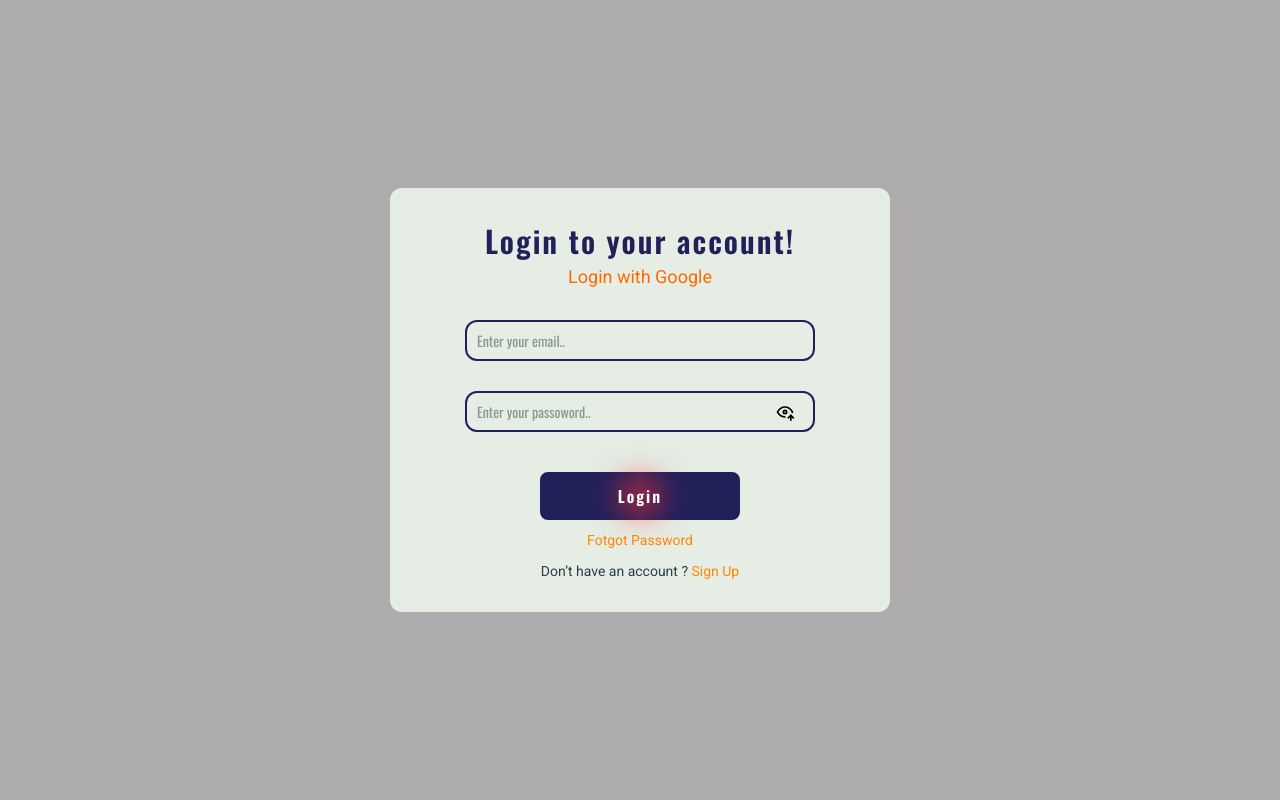
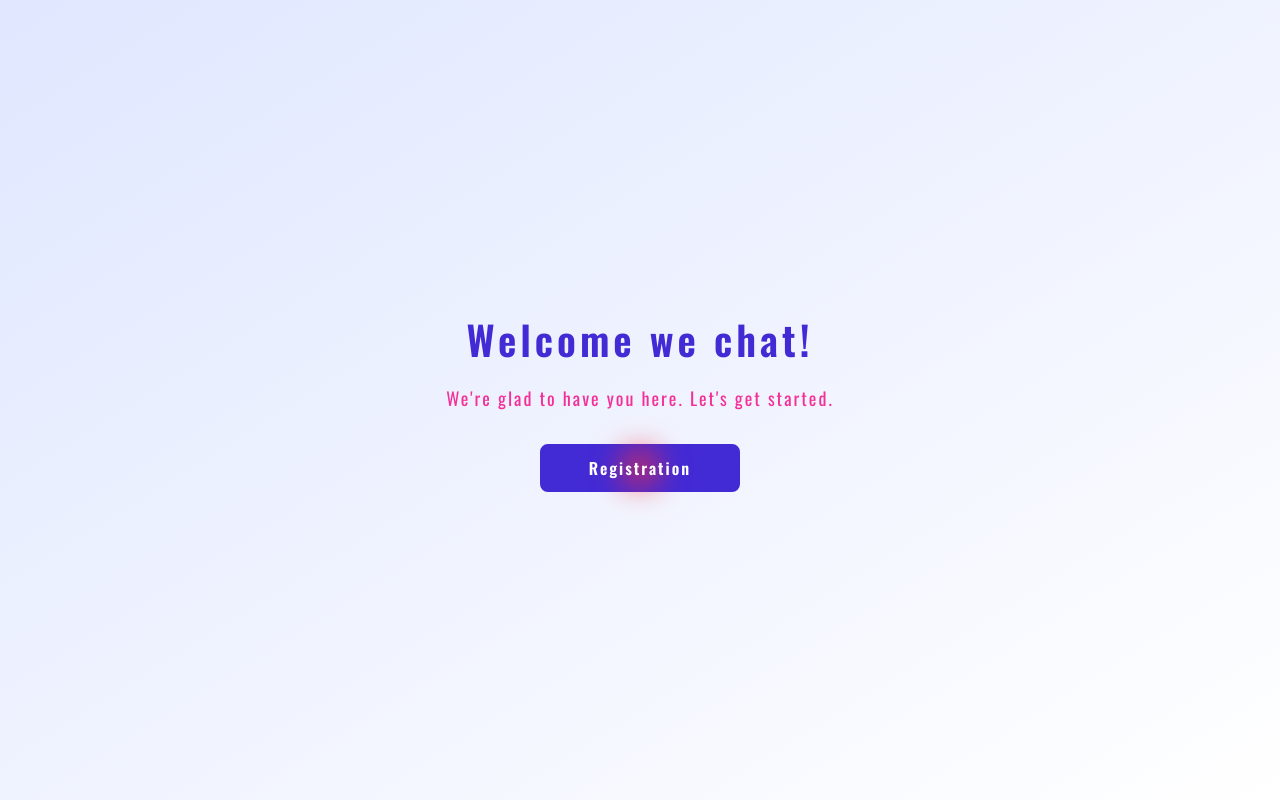
Before and after one commit to rbriday/we-chat, a React (Vite) app: page / in a window 1280 px wide. Before the commit this address led to /login. Built offline with nearby package versions, Linux system fonts and the light colour scheme; no server answers.

Commit message:
add color

```diff
--- a/package.json
+++ b/package.json
@@ -27,6 +27,7 @@
     "@types/react": "^19.1.16",
     "@types/react-dom": "^19.1.9",
     "@vitejs/plugin-react": "^5.0.4",
+    "daisyui": "^5.3.10",
     "eslint": "^9.36.0",
     "eslint-plugin-react-hooks": "^5.2.0",
     "eslint-plugin-react-refresh": "^0.4.22",
--- a/src/App.jsx
+++ b/src/App.jsx
@@ -5,6 +5,7 @@ import Login from "./Pages/Login";
 import Forgot from "./Pages/Forgot";
 import firebaseConfig from "./components/firebase/firebaseConfig";
 import Home from "./Pages/Home";
+import Welcome from "./Pages/Welcome";
 
 
 function App() {
@@ -12,6 +13,10 @@ function App() {
 const router = createBrowserRouter([
   {
     path: "/",
+    element:<Welcome></Welcome>,
+  },
+  {
+    path: "home",
     element:<Home></Home>,
   },
   {
--- a/src/Pages/Forgot.jsx
+++ b/src/Pages/Forgot.jsx
@@ -59,7 +59,7 @@ const Forgot = () => {
             placeholder="Enter your email.."
             className="border-2 border-primary px-[10px] py-[8px] w-full outline-0 rounded-xl font-primary text-[14px] text-secondary"
           />
-          <p className="absolute bottom-[-25px] left-0 bg-red-500 w-full rounded-xl font-primary text-[14px] text-primary">
+          <p className="absolute bottom-[-25px] left-0 bg-red-500 w-full px-1 rounded-xl font-primary text-[14px] text-white">
             {erroEmail}
           </p>
         </div>
--- a/src/Pages/Login.jsx
+++ b/src/Pages/Login.jsx
@@ -70,7 +70,7 @@ const Login = () => {
           dispatch(userInfo(user.user))
           localStorage.setItem("userInfo", JSON.stringify(user))
           setTimeout(() => {
-            navigate("/");
+            navigate("/home");
           }, 3000);
           setLoader(false);
         })
@@ -101,7 +101,7 @@ const Login = () => {
       });
   };
   return (
-    <div className="bg-[#423e3e6d] w-full h-screen flex items-center">
+    <div className="bg-gradient-to-br from-indigo-100 to-white w-full h-screen flex items-center">
       <ToastContainer
         position="top-center"
         autoClose={5000}
@@ -115,7 +115,7 @@ const Login = () => {
         theme="dark"
         transition={Bounce}
       />
-      <div className="w-[500px] bg-[#E5EDE4] mx-auto py-[30px] rounded-xl text-center">
+      <div className="w-[500px] bg-[#E5EDE4] mx-auto py-[30px] rounded-xl text-center shadow-xl">
         <h2 className="font-primary font-semibold text-[30px] text-primary tracking-[2px]">
           Login to your account!
         </h2>
@@ -133,7 +133,7 @@ const Login = () => {
             placeholder="Enter your email.."
             className="border-2 border-primary px-[10px] py-[8px] w-full outline-0 rounded-xl font-primary text-[14px] text-secondary"
           />
-          <p className="absolute bottom-[-25px] left-0 bg-red-500 w-full rounded-xl font-primary text-[14px] text-primary">
+          <p className="absolute bottom-[-25px] left-0 bg-red-500 w-full rounded-xl font-primary text-[14px] text-white">
             {erroEmail}
           </p>
         </div>
@@ -145,7 +145,7 @@ const Login = () => {
             placeholder="Enter your passoword.."
             className="border-2 border-primary px-[10px] py-[8px] w-full outline-0 rounded-xl font-primary text-[14px] text-secondary"
           />
-          <p className="absolute bottom-[-25px] left-0 bg-red-500 w-full rounded-xl font-primary text-[14px] text-primary">
+          <p className="absolute bottom-[-25px] left-0 bg-red-500 w-full rounded-xl font-primary text-[14px] text-white">
             {erroPassword}
           </p>
           <div
--- a/src/Pages/Registration.jsx
+++ b/src/Pages/Registration.jsx
@@ -95,7 +95,7 @@ const Registration = () => {
     setPassword("");
   };
   return (
-    <div className="bg-[#423e3e6d] w-full h-screen flex items-center">
+    <div className="bg-gradient-to-br from-indigo-100 to-white w-full h-screen flex items-center">
       <ToastContainer
         position="top-center"
         autoClose={5000}
@@ -109,7 +109,7 @@ const Registration = () => {
         theme="dark"
         transition={Bounce}
       />
-      <div className="w-[500px] bg-[#E5EDE4] mx-auto py-[30px] rounded-xl text-center">
+      <div className="w-[500px] bg-[#E5EDE4] mx-auto py-[30px] rounded-xl text-center shadow-xl">
         <h2 className="font-primary font-semibold text-[30px] text-primary tracking-[2px]">
           Get started with easily register
         </h2>
@@ -124,7 +124,7 @@ const Registration = () => {
             placeholder="Enter your email.."
             className="border-2 border-primary px-[10px] py-[8px] w-full outline-0 rounded-xl font-primary text-[14px] text-secondary"
           />
-          <p className="absolute bottom-[-25px] left-0 bg-red-500 w-full rounded-xl font-primary text-[14px] text-primary">
+          <p className="absolute bottom-[-25px] left-0 bg-red-500 w-full rounded-xl font-primary text-[14px] text-white">
             {erroEmail}
           </p>
         </div>
@@ -136,7 +136,7 @@ const Registration = () => {
             placeholder="Enter your full name.."
             className="border-2 border-primary px-[10px] py-[8px] w-full outline-0 rounded-xl font-primary text-[14px] text-secondary"
           />
-          <p className="absolute bottom-[-25px] left-0 bg-red-500 w-full rounded-xl font-primary text-[14px] text-primary">
+          <p className="absolute bottom-[-25px] left-0 bg-red-500 w-full rounded-xl font-primary text-[14px] text-white">
             {erroFullName}
           </p>
         </div>
@@ -148,7 +148,7 @@ const Registration = () => {
             placeholder="Enter your passoword.."
             className="border-2 border-primary px-[10px] py-[8px] w-full outline-0 rounded-xl font-primary text-[14px] text-secondary"
           />
-          <p className="absolute bottom-[-25px] left-0 bg-red-500 w-full rounded-xl font-primary text-[14px] text-primary">
+          <p className="absolute bottom-[-25px] left-0 bg-red-500 w-full rounded-xl font-primary text-[14px] text-white">
             {erroPassword}
           </p>
           <div
--- /dev/null
+++ b/src/Pages/Welcome.jsx
@@ -0,0 +1,22 @@
+import { Link } from "react-router";
+
+const Welcome = () => {
+  return (
+    <div className="h-screen flex flex-col justify-center items-center bg-gradient-to-br from-indigo-100 to-white text-center">
+      <h1 className="font-primary font-semibold text-[40px] text-primary tracking-[4px] mb-4">
+        Welcome we chat!
+      </h1>
+      <p className="font-primary text-[18px] text-secondary tracking-[2px] mb-8">
+        We're glad to have you here. Let's get started.
+      </p>
+      <Link to ='/registration'
+        type="button"
+        className="relative border-2 w-[200px] border-primary bg-primary px-[40px] py-[10px] rounded-[8px] font-primary font-semibold text-white tracking-[2px] z-[1] cursor-pointer">
+        Registration
+        <span className="absolute top-1/2 left-1/2 translate-[-50%] bg-red-500 blur-lg w-[30px] h-[30px] z-[-1]"></span>
+      </Link>
+    </div>
+  );
+};
+
+export default Welcome;
--- a/src/index.css
+++ b/src/index.css
@@ -1,6 +1,7 @@
 @import url('https://fonts.googleapis.com/css2?family=Oswald:wght@200..700&family=Roboto:ital,wght@0,100..900;1,100..900&display=swap');
 
 @import "tailwindcss";
+@plugin "daisyui";
 
 
 @theme{
@@ -8,5 +9,7 @@
   --font-secondary: "Roboto", sans-serif;
 
   --color-primary:#212159;
-  --color-secondary:#293F4A;
+  --color-secondary:#000000;
 }
+
+/* #293F4A */
```
Also changed, not shown: 1 other file (tests, documents, lock files or other folders).
